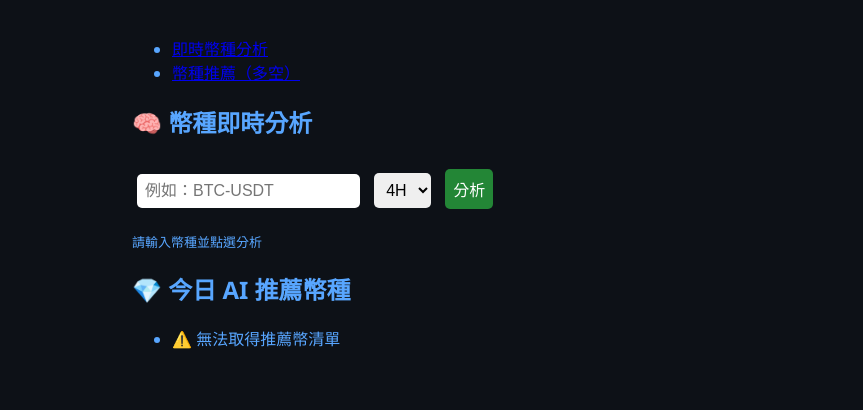
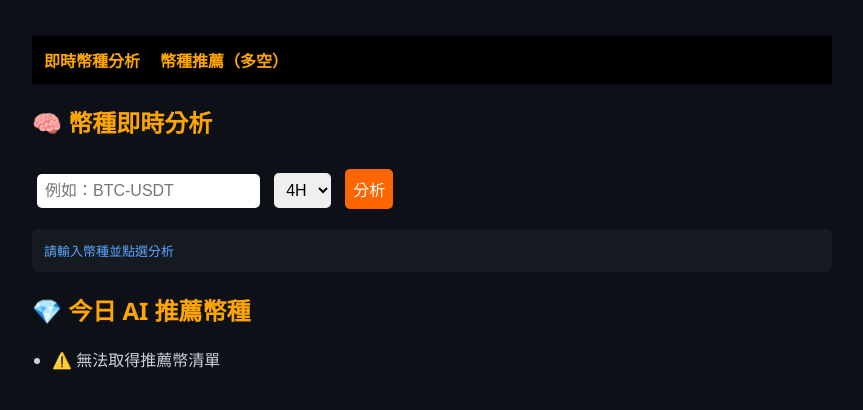
Before and after one commit to chasen8/Ai, a plain HTML site: page index.html in a window 1280 px wide. Shown: the whole page, without its empty margins (208-1071 px from the left). Drawn offline with Linux system fonts and the light colour scheme; no server answers.

Commit message:
Update style.css

```diff
--- a/style.css
+++ b/style.css
@@ -1,30 +1,53 @@
 body {
   background-color: #0d1117;
-  color: #58a6ff;
+  color: #c9d1d9;
   font-family: 'Segoe UI', sans-serif;
   padding: 20px;
-  max-width: 600px;
+  max-width: 800px;
   margin: auto;
+}
+
+h2 {
+  color: orange;
 }
 
 input, select, button {
   padding: 8px;
   margin: 10px 5px;
   font-size: 16px;
+  border-radius: 5px;
   border: none;
-  border-radius: 5px;
 }
 
 button {
-  background-color: #238636;
+  background-color: #f60;
   color: white;
   cursor: pointer;
 }
 
-#top-picks {
-  border: 1px solid #30363d;
-  padding: 10px;
-  margin-bottom: 20px;
+pre {
+  background: #161b22;
+  padding: 12px;
   border-radius: 6px;
-  background: #161b22;
+  margin-top: 10px;
+  white-space: pre-wrap;
+  color: #58a6ff;
 }
+
+ul.navbar {
+  display: flex;
+  list-style: none;
+  background: #000;
+  padding: 12px;
+  gap: 20px;
+}
+
+ul.navbar li a {
+  color: orange;
+  text-decoration: none;
+  font-weight: bold;
+}
+
+ul#recommend-list {
+  padding-left: 20px;
+}
```
